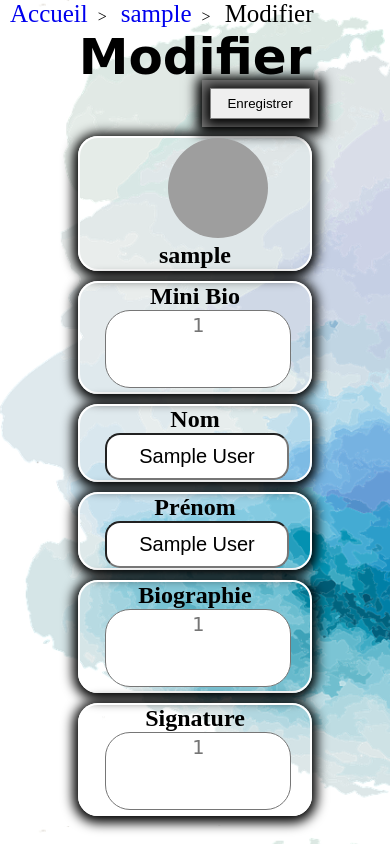
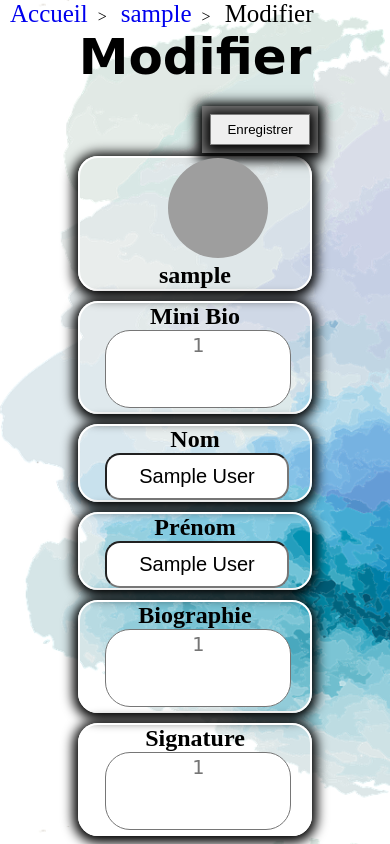
Before and after one commit to Mah224Moud/Site-de-formation, a PHP site: page /modifier.php in a window 390 px wide. Run offline with PHP 8.4, Linux system fonts and the light colour scheme; the visitor is signed in with stand-in values (Sample User, id 1); data comes from the database, SQL or seed files in the repository; data that the repository does not hold is empty; grey boxes are pictures that could not be loaded.

Commit message:
reglage du responsive mobile du bouton modifier de la page modifier du profil

```diff
--- a/Profil/modifier.css
+++ b/Profil/modifier.css
@@ -22,7 +22,11 @@
     transition: all 1s ease-out;
 }
 
-
+.form-modify
+{
+    position: relative;
+    top: 20px;
+}
 .profil-titre
 {
     font-family: "Brush Script MT", cursive;
@@ -32,7 +36,7 @@
 #enregistrer-button
 {
     position: absolute;
-    top: 80px;
+    top: -50px;
     display: flex;
     width: 110px;
     right: 20%;
--- a/Profil/modifier.php
+++ b/Profil/modifier.php
@@ -83,7 +83,7 @@
 
     <h1 class="profil-titre">Modifier</h1>
 
-    <form action="" method="POST">
+    <form action="" method="POST" class="form-modify">
         <div id="enregistrer-button">
             <div id="modifier">
                 <input type="submit" value="Enregistrer" name="save">
```
